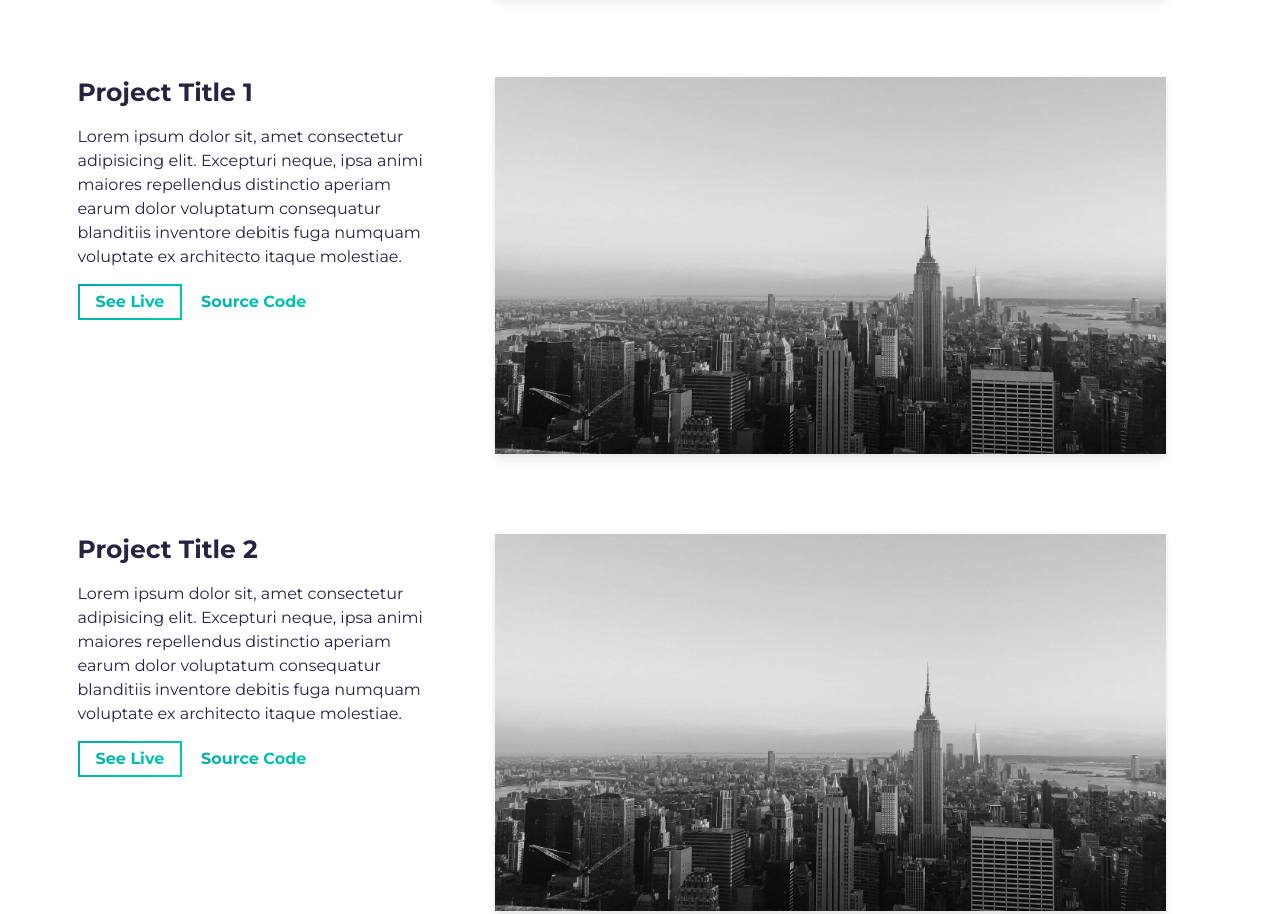
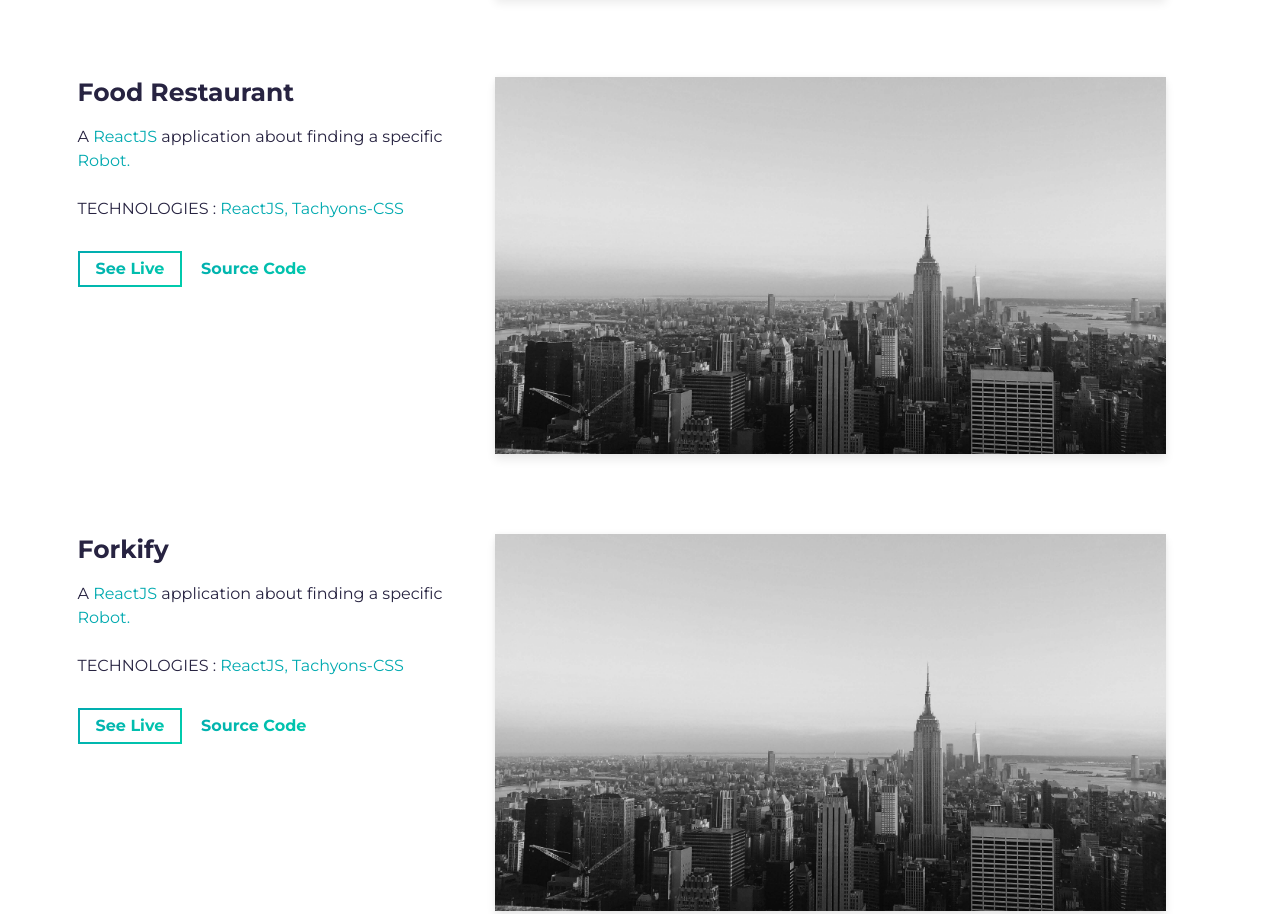
Before and after one commit to jonasfounkeu/sampleformyporfolio, a website built with Parcel: page src/index.html in a window 1280 px wide. Shown: the part 1969-2883 px from the top of the page. Built offline with nearby package versions, Linux system fonts and the light colour scheme.

Commit message:
new projects

```diff
--- a/src/index.html
+++ b/src/index.html
@@ -131,16 +131,15 @@
         <div class="row">
           <div class="col-lg-4 col-sm-12">
             <div class="project-wrapper__text load-hidden">
-              <h3 class="project-wrapper__text-title">Project Title 1</h3>
+              <h3 class="project-wrapper__text-title">Food Restaurant</h3>
               <div>
                 <p class="mb-4">
-                  Lorem ipsum dolor sit, amet consectetur adipisicing elit.
-                  Excepturi neque, ipsa animi maiores repellendus distinctio
-                  aperiam earum dolor voluptatum consequatur blanditiis
-                  inventore debitis fuga numquam voluptate ex architecto
-                  itaque molestiae.
+                  A <span class="green">ReactJS</span> application about finding a specific <span
+                    class="green">Robot.</span><br><br>
+                  TECHNOLOGIES : <span class="green">ReactJS, Tachyons-CSS</span>
+
                 </p>
-              </div>
+              </div> <br>
               <a rel="noreferrer" target="_blank" class="cta-btn cta-btn--hero" href="#!">
                 See Live
               </a>
@@ -166,16 +165,15 @@
         <div class="row">
           <div class="col-lg-4 col-sm-12">
             <div class="project-wrapper__text load-hidden">
-              <h3 class="project-wrapper__text-title">Project Title 2</h3>
+              <h3 class="project-wrapper__text-title">Forkify</h3>
               <div>
                 <p class="mb-4">
-                  Lorem ipsum dolor sit, amet consectetur adipisicing elit.
-                  Excepturi neque, ipsa animi maiores repellendus distinctio
-                  aperiam earum dolor voluptatum consequatur blanditiis
-                  inventore debitis fuga numquam voluptate ex architecto
-                  itaque molestiae.
+                  A <span class="green">ReactJS</span> application about finding a specific <span
+                    class="green">Robot.</span><br><br>
+                  TECHNOLOGIES : <span class="green">ReactJS, Tachyons-CSS</span>
+
                 </p>
-              </div>
+              </div> <br>
               <a rel="noreferrer" target="_blank" class="cta-btn cta-btn--hero" href="#!">
                 See Live
               </a>
```
